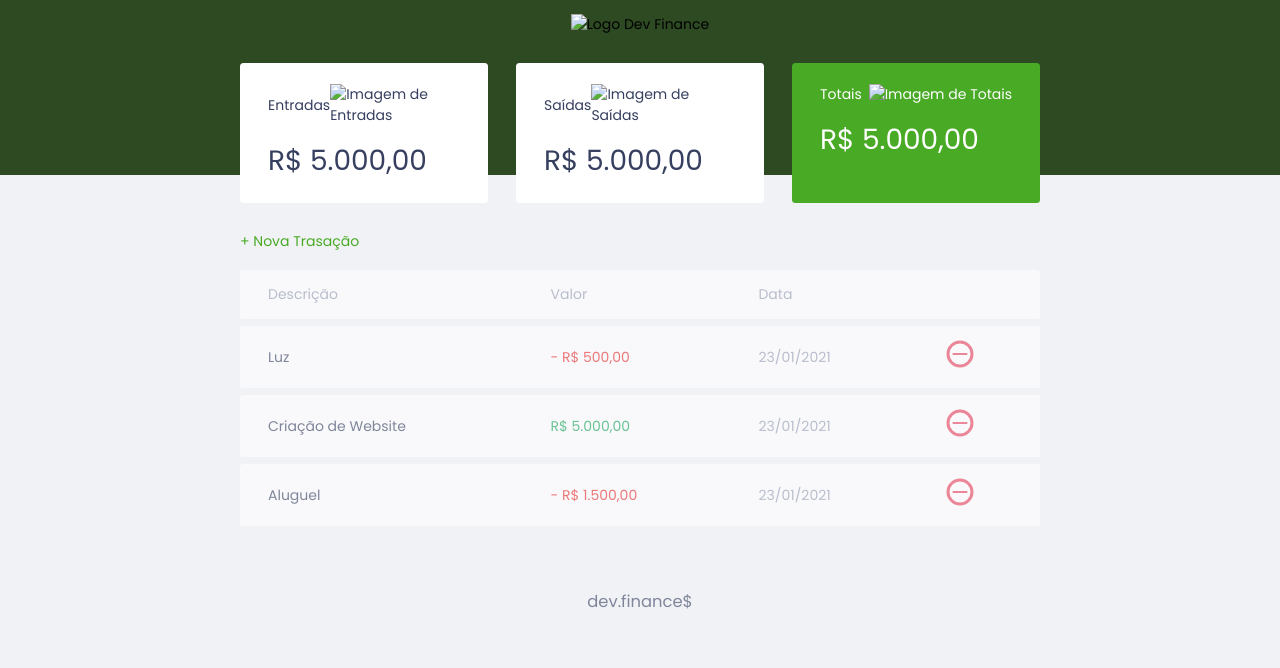
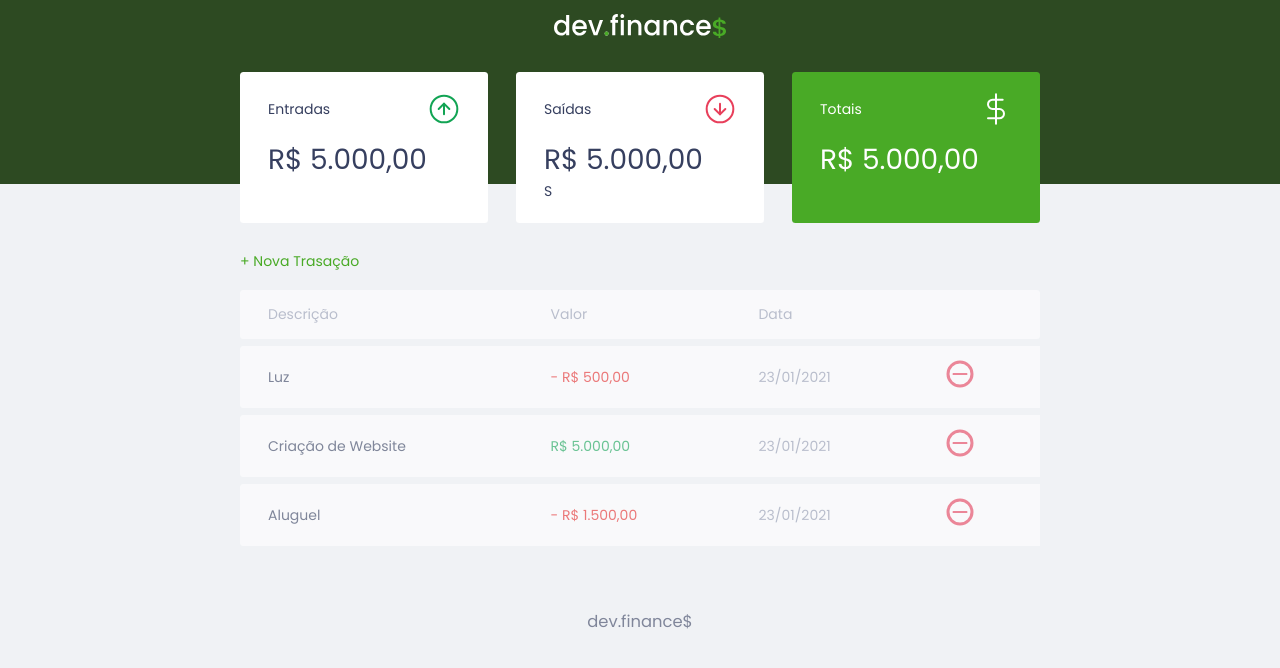
Before and after one commit to manoel-neto-morais/dev.finance, a plain HTML site: page index.html in a window 1280 px wide. Drawn offline with Linux system fonts and the light colour scheme; the site is published under a folder, as on GitHub Pages, so addresses that start at the root find nothing.

Commit message:
correção de bag nas imgs

```diff
--- a/index.html
+++ b/index.html
@@ -43,7 +43,7 @@
     </div>
 
     <header>
-        <img src="/assets/img/logo.svg" alt="Logo Dev Finance">
+        <img src="assets/img/logo.svg" alt="Logo Dev Finance">
     </header>
 
     <main class="container">
@@ -55,21 +55,21 @@
             <div class="card">
                 <h3>
                     <span>Entradas</span>
-                    <img src="/assets/img/income.svg" alt="Imagem de Entradas">
+                    <img src="assets/img/income.svg" alt="Imagem de Entradas">
                 </h3>
                 <p>R$ 5.000,00</p>
             </div>
             <div class="card">
                 <h3>
                     <span>Saídas</span>
-                    <img src="/assets/img/expense.svg" alt="Imagem de Saídas">
+                    <img src="assets/img/expense.svg" alt="Imagem de Saídas">
                 </h3>
-                <p>R$ 5.000,00</p>
+                <p>R$ 5.000,00</p>S
             </div>
             <div class="card total">
                 <h3>
                     <span>Totais</span>
-                    <img src="/assets/img/total.svg" alt="Imagem de Totais">
+                    <img src="assets/img/total.svg" alt="Imagem de Totais">
                 </h3>
                 <p>R$ 5.000,00</p>
             </div>
```
